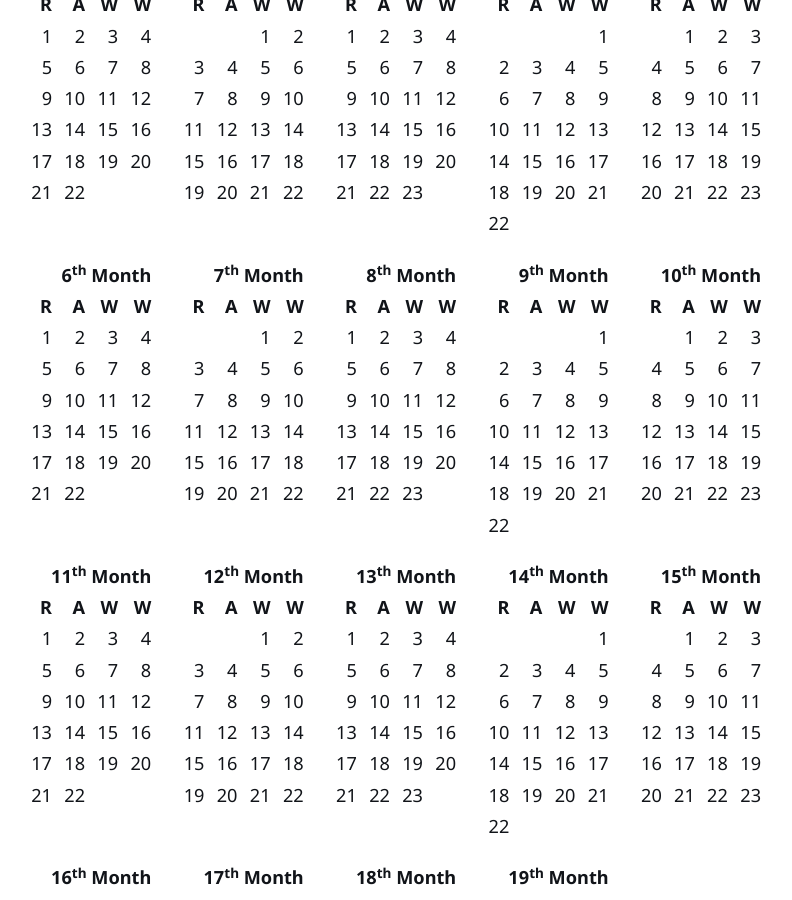
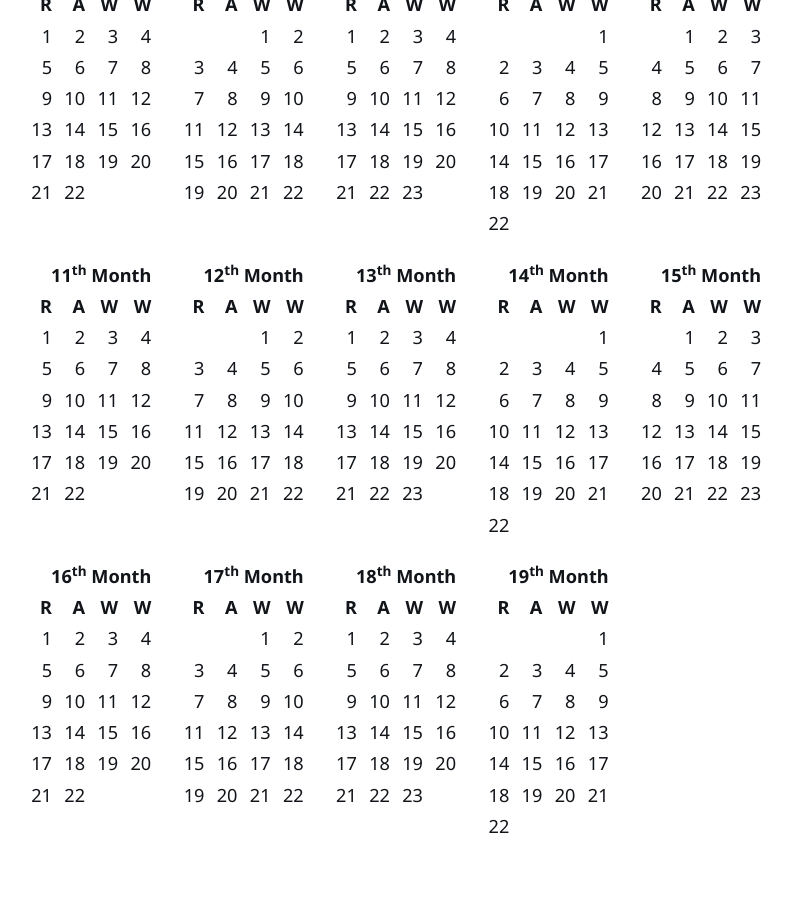
Before and after one commit to kmules1/kmules1.github.io, a Jekyll site: the page built from ecumene/index.md, in a window 1280 px wide and 900 px high, scrolled down 10719 px. Shown: the whole window, without its empty margins (248-1040 px from the left). Built offline with Jekyll 4.4.1, drawn with Linux system fonts in a browser that asks for light colours.

Commit message:
Update index.md

```diff
--- a/ecumene/index.md
+++ b/ecumene/index.md
@@ -369,61 +369,6 @@ The primary calendar era of the Civic Calendar is Years *ab Egressu*, i.e. "Sinc
 		<tr><td colspan=4>&nbsp;</td></tr>
 	</table>
 	<table>
-		<tr><th colspan=4>6<sup>th</sup> Month</th></tr>
-		<tr><th>R</th><th>A</th><th>W</th><th>W</th></tr>
-		<tr><td>1</td><td>2</td><td>3</td><td>4</td></tr>
-		<tr><td>5</td><td>6</td><td>7</td><td>8</td></tr>
-		<tr><td>9</td><td>10</td><td>11</td><td>12</td></tr>
-		<tr><td>13</td><td>14</td><td>15</td><td>16</td></tr>
-		<tr><td>17</td><td>18</td><td>19</td><td>20</td></tr>
-		<tr><td>21</td><td>22</td><td colspan=2></td></tr>
-		<tr><td colspan=4>&nbsp;</td></tr>
-	</table>
-	<table>
-		<tr><th colspan=4>7<sup>th</sup> Month</th></tr>
-		<tr><th>R</th><th>A</th><th>W</th><th>W</th></tr>
-		<tr><td colspan=2></td><td>1</td><td>2</td></tr>
-		<tr><td>3</td><td>4</td><td>5</td><td>6</td></tr>
-		<tr><td>7</td><td>8</td><td>9</td><td>10</td></tr>
-		<tr><td>11</td><td>12</td><td>13</td><td>14</td></tr>
-		<tr><td>15</td><td>16</td><td>17</td><td>18</td></tr>
-		<tr><td>19</td><td>20</td><td>21</td><td>22</td></tr>
-		<tr><td colspan=4>&nbsp;</td></tr>
-	</table>
-	<table>
-		<tr><th colspan=4>8<sup>th</sup> Month</th></tr>
-		<tr><th>R</th><th>A</th><th>W</th><th>W</th></tr>
-		<tr><td>1</td><td>2</td><td>3</td><td>4</td></tr>
-		<tr><td>5</td><td>6</td><td>7</td><td>8</td></tr>
-		<tr><td>9</td><td>10</td><td>11</td><td>12</td></tr>
-		<tr><td>13</td><td>14</td><td>15</td><td>16</td></tr>
-		<tr><td>17</td><td>18</td><td>19</td><td>20</td></tr>
-		<tr><td>21</td><td>22</td><td>23</td><td></td></tr>
-		<tr><td colspan=4>&nbsp;</td></tr>
-	</table>
-	<table>
-		<tr><th colspan=4>9<sup>th</sup> Month</th></tr>
-		<tr><th>R</th><th>A</th><th>W</th><th>W</th></tr>
-		<tr><td colspan=3></td><td>1</td></tr>
-		<tr><td>2</td><td>3</td><td>4</td><td>5</td></tr>
-		<tr><td>6</td><td>7</td><td>8</td><td>9</td></tr>
-		<tr><td>10</td><td>11</td><td>12</td><td>13</td></tr>
-		<tr><td>14</td><td>15</td><td>16</td><td>17</td></tr>
-		<tr><td>18</td><td>19</td><td>20</td><td>21</td></tr>
-		<tr><td>22</td><td colspan=3>&nbsp;</td></tr>
-	</table>
-	<table>
-		<tr><th colspan=4>10<sup>th</sup> Month</th></tr>
-		<tr><th>R</th><th>A</th><th>W</th><th>W</th></tr>
-		<tr><td>&nbsp;</td><td>1</td><td>2</td><td>3</td></tr>
-		<tr><td>4</td><td>5</td><td>6</td><td>7</td></tr>
-		<tr><td>8</td><td>9</td><td>10</td><td>11</td></tr>
-		<tr><td>12</td><td>13</td><td>14</td><td>15</td></tr>
-		<tr><td>16</td><td>17</td><td>18</td><td>19</td></tr>
-		<tr><td>20</td><td>21</td><td>22</td><td>23</td></tr>
-		<tr><td colspan=4>&nbsp;</td></tr>
-	</table>
-	<table>
 		<tr><th colspan=4>11<sup>th</sup> Month</th></tr>
 		<tr><th>R</th><th>A</th><th>W</th><th>W</th></tr>
 		<tr><td>1</td><td>2</td><td>3</td><td>4</td></tr>
```
